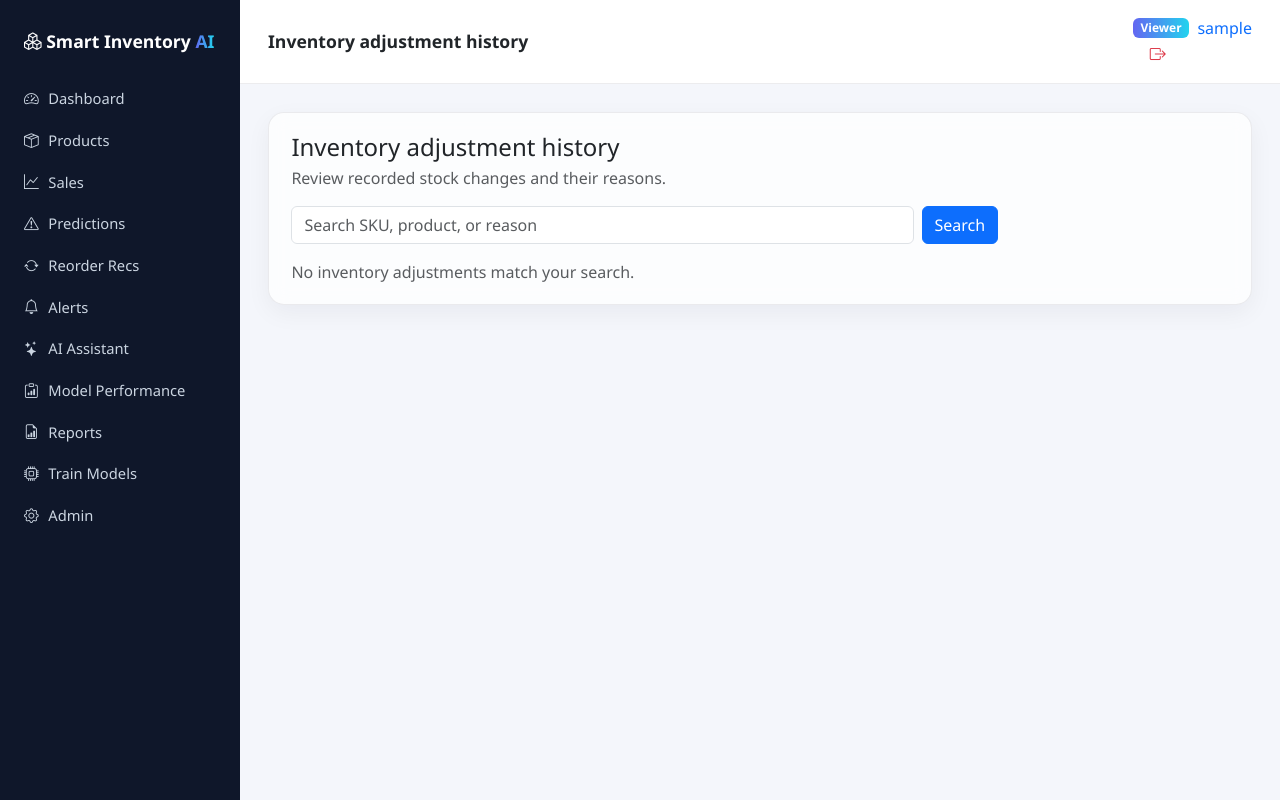
After one commit to Dhanaraj2410/smart-inventory-ai, a Django app: page /products/adjustments/ in a window 1280 px wide. The commit adds this page. Run offline with Django 5.2, Linux system fonts and the light colour scheme; the visitor is signed in with stand-in values (Sample User, id 1); data that the repository does not hold is empty; parts of the project's set-up code (start-up, migrations or seed data) failed here and were passed over.

Commit message:
Add searchable adjustment history page
Provide all authenticated users with a paginated ledger searchable by SKU, product name, and adjustment reason.

Co-authored-by: Copilot <223556219+Copilot@users.noreply.github.com>

```diff
--- a/apps/products/urls.py
+++ b/apps/products/urls.py
@@ -8,6 +8,7 @@ urlpatterns = [
     path("new/", views.product_create, name="create"),
     path("import/", views.product_import, name="import"),
     path("export/", views.product_export, name="export"),
+    path("adjustments/", views.inventory_adjustment_list, name="adjustment_list"),
     path("<int:pk>/", views.product_detail, name="detail"),
     path("<int:pk>/edit/", views.product_edit, name="edit"),
     path("<int:pk>/adjust-stock/", views.product_adjust_stock, name="adjust_stock"),
--- a/apps/products/views.py
+++ b/apps/products/views.py
@@ -89,6 +89,26 @@ def product_list(request):
         "q": q,
     }
     return render(request, "products/list.html", context)
+
+
+@login_required
+def inventory_adjustment_list(request):
+    query = request.GET.get("q", "").strip()
+    adjustments = InventoryAdjustment.objects.select_related(
+        "product", "created_by"
+    ).all()
+    if query:
+        adjustments = adjustments.filter(
+            Q(product__sku__icontains=query)
+            | Q(product__name__icontains=query)
+            | Q(note__icontains=query)
+        )
+    page_obj = Paginator(adjustments, 25).get_page(request.GET.get("page"))
+    return render(
+        request,
+        "products/adjustment_list.html",
+        {"page_obj": page_obj, "q": query},
+    )
 
 
 @login_required
--- /dev/null
+++ b/templates/products/adjustment_list.html
@@ -0,0 +1,62 @@
+{% extends "base.html" %}
+{% block page_title %}Inventory adjustment history{% endblock %}
+{% block content %}
+<div class="glass-card">
+  <div class="d-flex justify-content-between align-items-center gap-3 mb-3">
+    <div>
+      <h4 class="mb-1">Inventory adjustment history</h4>
+      <p class="text-muted mb-0">Review recorded stock changes and their reasons.</p>
+    </div>
+  </div>
+  <form method="get" class="row g-2 mb-3">
+    <div class="col-md-8">
+      <label for="adjustment-search" class="visually-hidden">Search adjustments</label>
+      <input id="adjustment-search" type="search" name="q" value="{{ q }}" class="form-control"
+             placeholder="Search SKU, product, or reason">
+    </div>
+    <div class="col-auto"><button class="btn btn-primary" type="submit">Search</button></div>
+    {% if q %}<div class="col-auto"><a class="btn btn-outline-secondary" href="{% url 'products:adjustment_list' %}">Clear</a></div>{% endif %}
+  </form>
+  {% if page_obj.object_list %}
+  <div class="table-responsive">
+    <table class="table align-middle">
+      <thead>
+        <tr><th>Date</th><th>Product</th><th>Change</th><th>Stock</th><th>Reason</th><th>Updated by</th></tr>
+      </thead>
+      <tbody>
+        {% for adjustment in page_obj %}
+        <tr>
+          <td>{{ adjustment.created_at|date:"Y-m-d H:i" }}</td>
+          <td>
+            {% if adjustment.product.is_active %}
+            <a href="{% url 'products:detail' adjustment.product_id %}">{{ adjustment.product.sku }}</a>
+            {% else %}
+            {{ adjustment.product.sku }}
+            {% endif %}
+            <div class="small text-muted">{{ adjustment.product.name }}</div>
+          </td>
+          <td>{% if adjustment.quantity_change > 0 %}+{% endif %}{{ adjustment.quantity_change }}</td>
+          <td>{{ adjustment.stock_before }} &rarr; {{ adjustment.stock_after }}</td>
+          <td>{{ adjustment.note }}</td>
+          <td>{{ adjustment.created_by|default:"Deleted user" }}</td>
+        </tr>
+        {% endfor %}
+      </tbody>
+    </table>
+  </div>
+  <nav aria-label="Adjustment history pages" class="d-flex justify-content-between align-items-center">
+    <span class="text-muted">Page {{ page_obj.number }} of {{ page_obj.paginator.num_pages }}</span>
+    <div class="btn-group">
+      {% if page_obj.has_previous %}
+      <a class="btn btn-outline-secondary" href="?q={{ q|urlencode }}&amp;page={{ page_obj.previous_page_number }}">Previous</a>
+      {% endif %}
+      {% if page_obj.has_next %}
+      <a class="btn btn-outline-secondary" href="?q={{ q|urlencode }}&amp;page={{ page_obj.next_page_number }}">Next</a>
+      {% endif %}
+    </div>
+  </nav>
+  {% else %}
+  <p class="text-muted mb-0">No inventory adjustments match your search.</p>
+  {% endif %}
+</div>
+{% endblock %}
--- a/templates/products/detail.html
+++ b/templates/products/detail.html
@@ -64,6 +64,7 @@
       {% else %}
       <p class="text-muted mb-0">No stock adjustments have been recorded.</p>
       {% endif %}
+      <a href="{% url 'products:adjustment_list' %}" class="btn btn-sm btn-outline-secondary mt-3">View all adjustments</a>
     </div>
   </div>
 </div>
```
Also changed, not shown: apps/products/tests.py (+16 -0 lines).
